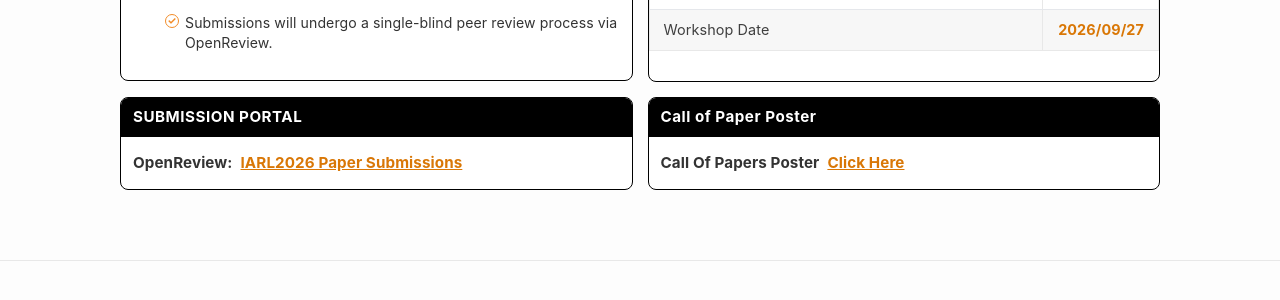
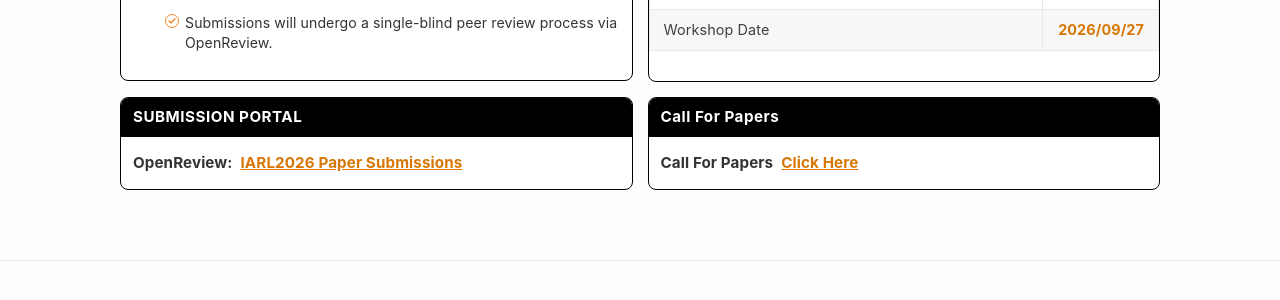
Before and after one commit to aistairc/IROS2026-workshop, a Jekyll site: the page built from callforpapers.md, in a window 1280 px wide. Shown: the part 691-991 px from the top of the page. Built offline with Jekyll 4.4.1, drawn with Linux system fonts in a browser that asks for light colours.

Commit message:
Update 'Call of Paper' to 'Call For Papers'

```diff
--- a/callforpapers.md
+++ b/callforpapers.md
@@ -3,12 +3,6 @@ layout: page
 title: Call For Papers
 permalink: /callforpapers
 ---
-<head>
-    <meta charset="UTF-8">
-    <meta name="viewport" content="width=device-width, initial-scale=1.0">
-    <title>IROS 2026 - Industrial Applications of Robot Learning</title>
-    <link rel="stylesheet" href="style.css">
-</head>
 <!-- Topic of Interests Block -->
 <div class="card-box">
     <div class="card-header">
@@ -91,10 +85,10 @@ permalink: /callforpapers
 <!-- Call Of Paper Poster Block -->
 <div class="card-box">
     <div class="card-header">
-        Call of Paper Poster
+        Call For Papers
     </div>
     <div class="card-body portal-body">
-        <strong class="portal-label">Call Of Papers Poster</strong>
+        <strong class="portal-label">Call For Papers</strong>
         <a href="./assets/cfp_poster.pdf" target="_blank" rel="noopener noreferrer" class="portal-link">Click Here</a>
     </div>
 </div>
```
